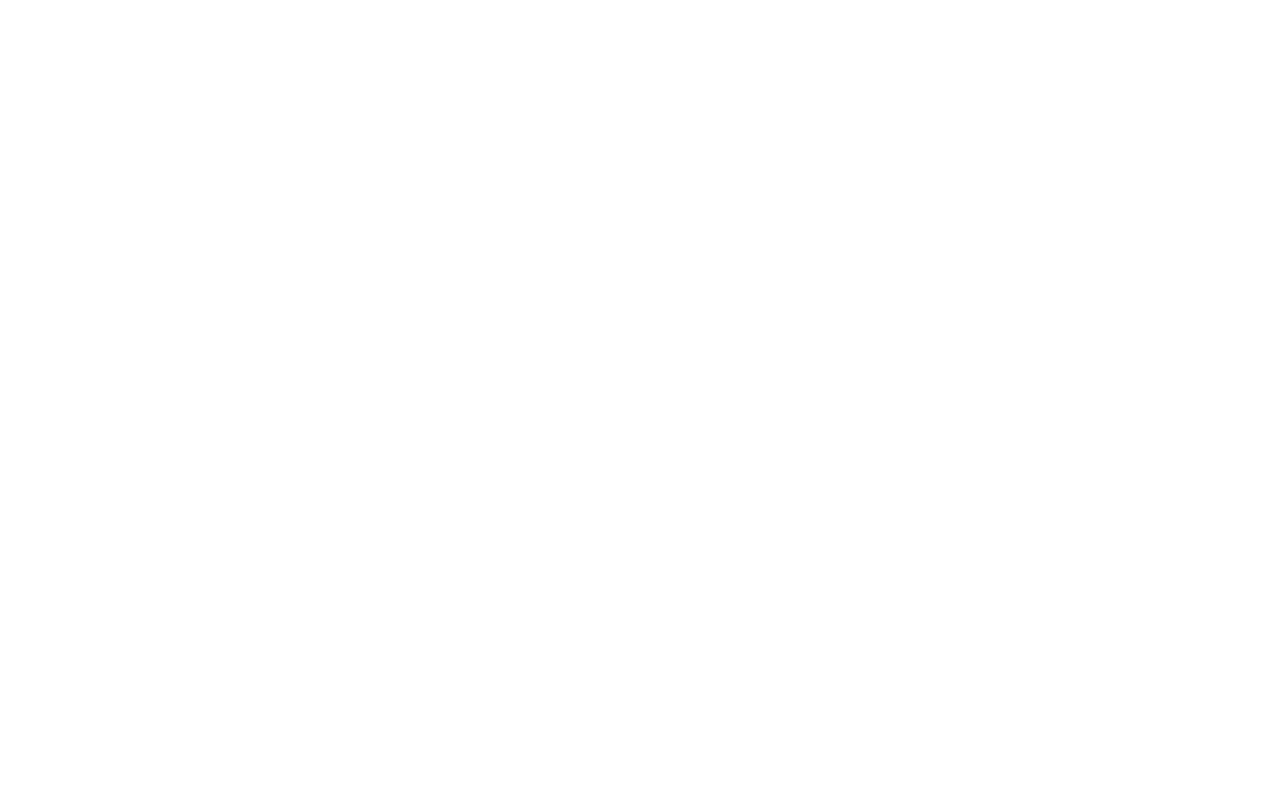
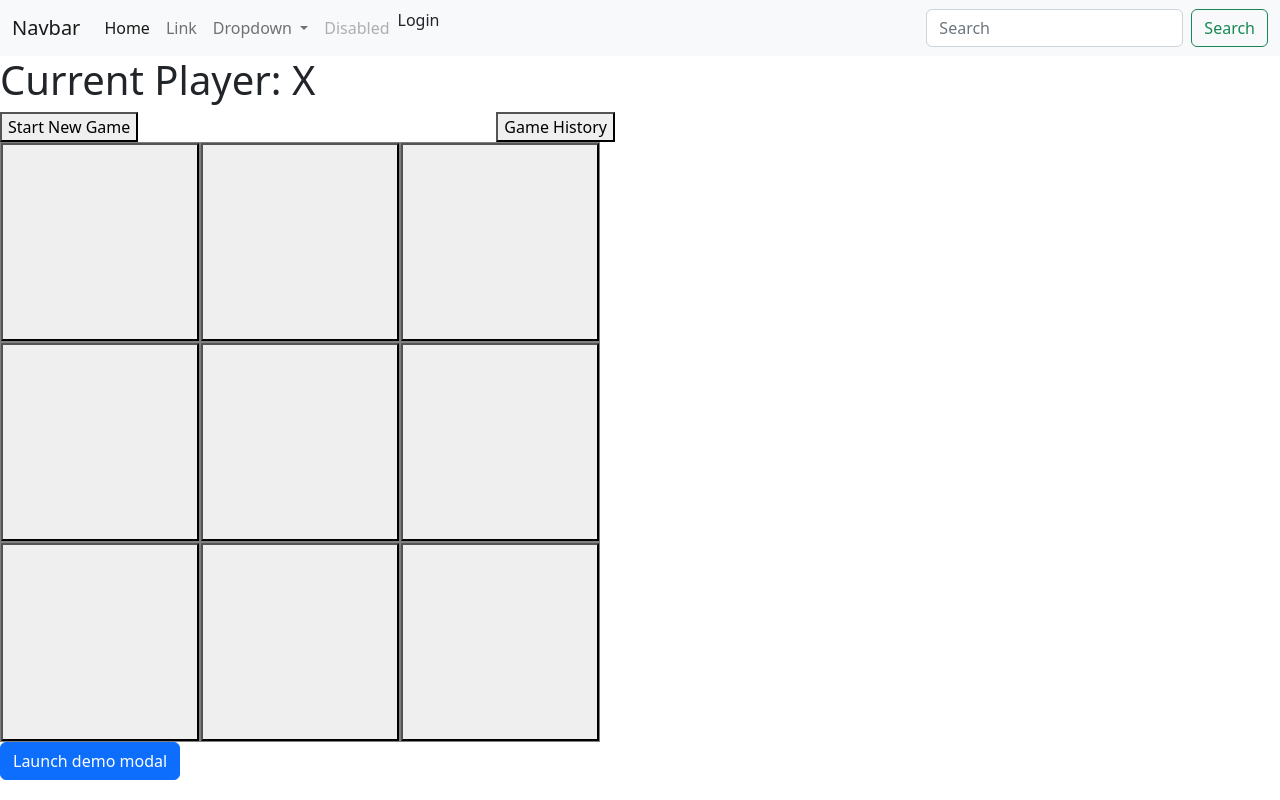
Before and after one commit to RileyConway21/X-equals-O, an Angular app: page /board in a window 1280 px wide. Before the commit this address led to /. Built offline with nearby package versions, Linux system fonts and the light colour scheme.

Commit message:
testing modal. added home page

```diff
--- a/src/app/app-routing.module.ts
+++ b/src/app/app-routing.module.ts
@@ -1,14 +1,18 @@
 import { NgModule } from '@angular/core';
 import { Routes, RouterModule } from '@angular/router';
 import { BoardComponent } from './board/board.component';
+import { HomeComponent } from './home/home.component';
 import { LoginComponent } from './login/login.component';
 const routes: Routes = [
   {
     // localhost:4200
-    path:'', component: BoardComponent, pathMatch: 'full'
+    path:'', component: HomeComponent, pathMatch: 'full'
   },
   {
     path: 'login', component: LoginComponent
+  },
+  {
+    path: 'board', component: BoardComponent
   }
 ];
 
--- a/src/app/board/board.component.html
+++ b/src/app/board/board.component.html
@@ -4,6 +4,7 @@
 
 
 <button nbButton outline status="danger" (click)="newGame()">Start New Game</button>
+<button style="margin-left: 358px;">Game History</button>
 <h2 *ngIf="winner">
     Player {{ winner}} won the game!
 </h2>
@@ -11,7 +12,29 @@
     <app-square *ngFor="let val of squares; let i = index" [value]="val" (click)="makeMove(i)">
     </app-square>
 </main>
+<!-- Button trigger modal -->
+<button type="button" class="btn btn-primary" data-toggle="modal" data-target="#exampleModal">
+    Launch demo modal
+  </button>
 
+  <!-- Modal -->
+  <div class="modal fade" id="exampleModal" tabindex="-1" aria-labelledby="exampleModalLabel" role="dialog">
+    <div class="modal-dialog">
+      <div class="modal-content">
+        <div class="modal-header">
+          <h5 class="modal-title" id="exampleModalLabel">Modal title</h5>
+          <button type="button" class="btn-close" data-bs-dismiss="modal" aria-label="Close"></button>
+        </div>
+        <div class="modal-body">
+          Gam History
+        </div>
+        <div class="modal-footer">
+          <button type="button" class="btn btn-secondary" data-bs-dismiss="modal">Close</button>
+          <button type="button" class="btn btn-primary">Save changes</button>
+        </div>
+      </div>
+    </div>
+  </div>
 
 <!-- [1,2,3,4] -->
 <!-- <div *ngFor="let num of [1,2,3,4]">
--- a/src/app/board/board.component.ts
+++ b/src/app/board/board.component.ts
@@ -65,4 +65,8 @@
     }
     return null;
   }
+
+  loadHistory() {
+    null
 }
+}
--- a/src/app/home/home.component.html
+++ b/src/app/home/home.component.html
@@ -1 +1 @@
-<p>home works!</p>
+<button class="btn btn-primary" routerLink="/board">Play Game!</button>
--- a/src/app/navbar/navbar.component.html
+++ b/src/app/navbar/navbar.component.html
@@ -26,7 +26,7 @@
           <li class="nav-item">
             <a class="nav-link disabled" href="#" tabindex="-1" aria-disabled="true">Disabled</a>
           </li>
-          <li class="nav-item" routerLink="login" style="cursor: pointer;">Login</li>
+          <li class="nav-item" routerLink="/login" style="cursor: pointer;">Login</li>
         </ul>
         <form class="d-flex">
           <input class="form-control me-2" type="search" placeholder="Search" aria-label="Search">
```
